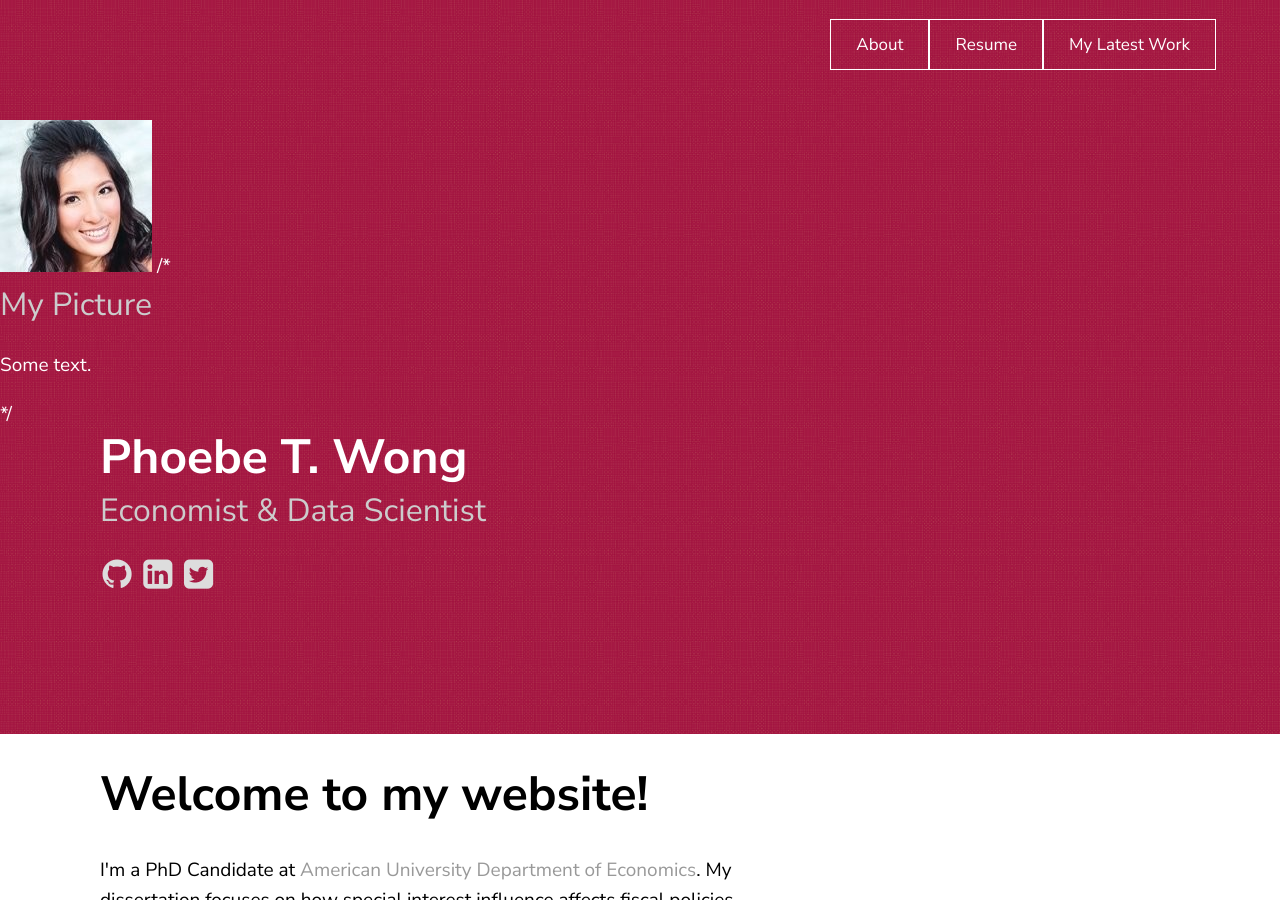
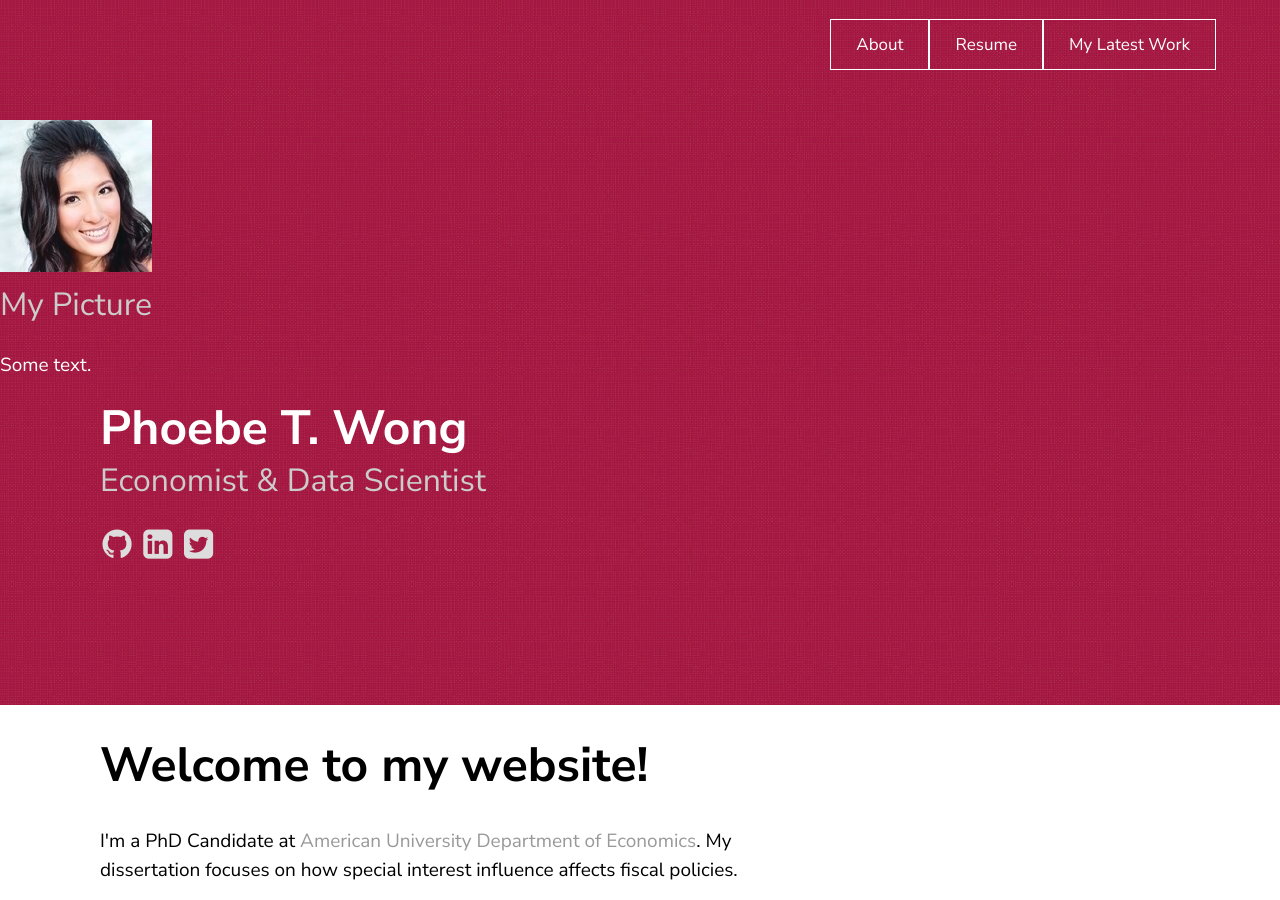
Before and after one commit to phoebetwong/phoebetwong.github.io, a Jekyll site: the page built from index.html, in a window 1280 px wide and 900 px high. Built offline with Jekyll 4.4.1, drawn with Linux system fonts in a browser that asks for light colours; a script that is not in the unit is left out.

Commit message:
trying to center the picture vertically again

```diff
--- a/_includes/page_header.html
+++ b/_includes/page_header.html
@@ -1,11 +1,12 @@
 <div class="split left">
   <div class="centered">
     <img src="assets/portfolio.jpg" alt="Portfolio Picture">
-    /* <h2>My Picture</h2>
-       <p>Some text.</p>  */
+     <h2>My Picture</h2>
+       <p>Some text.</p>
   </div>
 </div>
 <div class="split right">
+	<div class="centered">
 		<div class="container">
 		<h1>{{ site.texture.title }}</h1>
 		<h2>{{ site.texture.tagline }}</h2>
@@ -21,4 +22,5 @@
 			{%- endif -%}
 		</ul>
 	</div>
+	</div>
 </div>
```
